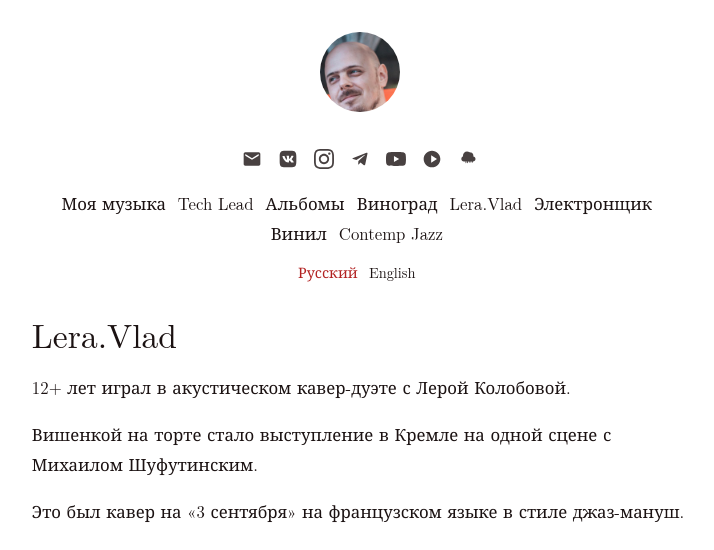
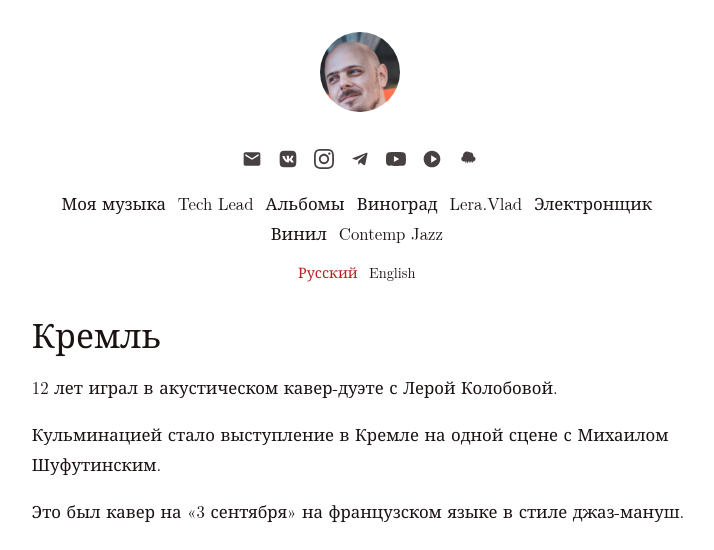
Before and after one commit to vladkorolkov/vladkorolkov-music, a Jekyll site: the page built from lera-vlad.md, in a window 1280 px wide, cut to the strip 0-550 px from the top of the page. Shown: the whole strip, without its empty margins (280-994 px from the left). Built offline with Jekyll 4.4.1, drawn with Linux system fonts in a browser that asks for light colours.

Commit message:
Update Lera.Vlad: title Кремль, 12, кульминацией

```diff
--- a/lera-vlad.md
+++ b/lera-vlad.md
@@ -1,14 +1,14 @@
 ---
 layout: default
-title: Lera.Vlad
+title: Кремль
 lang: ru
 ---
 
-# Lera.Vlad
+# Кремль
 
-12+ лет играл в акустическом кавер-дуэте с Лерой Колобовой.
+12 лет играл в акустическом кавер-дуэте с Лерой Колобовой.
 
-Вишенкой на торте стало выступление в Кремле на одной сцене с Михаилом Шуфутинским.
+Кульминацией стало выступление в Кремле на одной сцене с Михаилом Шуфутинским.
 
 Это был кавер на «3 сентября» на французском языке в стиле джаз-мануш.
 
```
